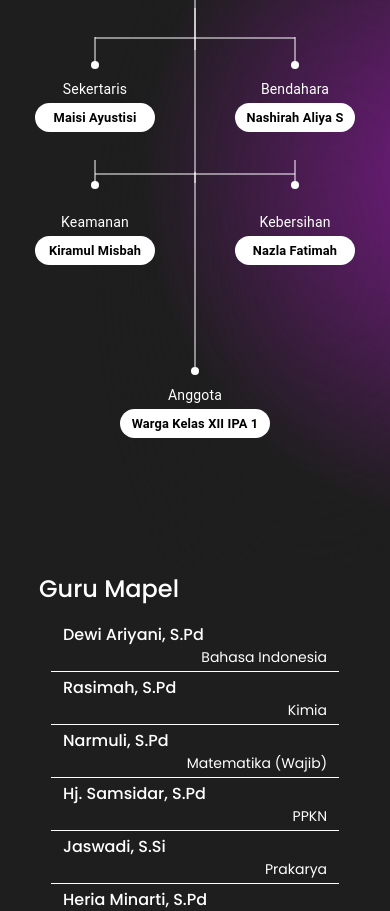
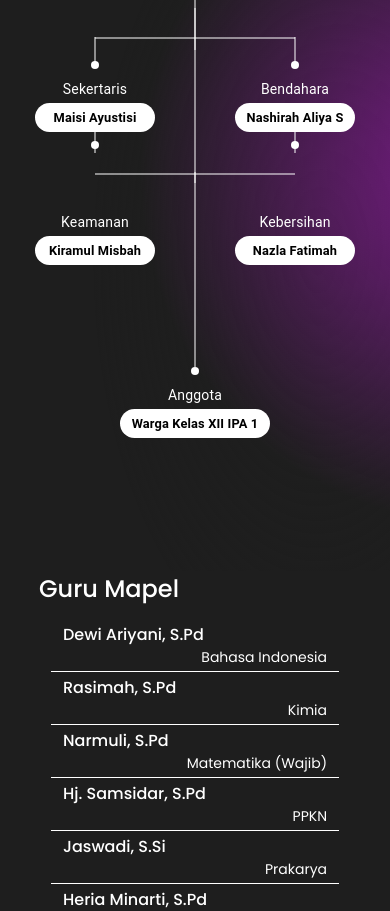
Before and after one commit to audya774/web-class-GTO, a React (Vite) app: page / in a window 390 px wide. Shown: the part 1483-2394 px from the top of the page. Built offline with nearby package versions, Linux system fonts and the light colour scheme; no server answers; the database is empty.

Commit message:
Update StrukturKelas.jsx

```diff
--- a/src/Pages/StrukturKelas.jsx
+++ b/src/Pages/StrukturKelas.jsx
@@ -22,7 +22,7 @@ const StrukturKelas = () => {
       </div>
 
       <div className="flex flex-col justify-center items-center">
-        <img src="LineVertikal.svg" alt="LineVertikal" data-aos="fade-up" data-aos-duration="550" className="mb-1,15" />
+        <img src="LineVertikal.svg" alt="LineVertikal" data-aos="fade-up" data-aos-duration="550" className="mb-1.10" />
 
         <div className="lg:flex">
           <img src="LineHorizontal.svg" alt="Line" className="relative top-[-1rem]" data-aos="fade-up" data-aos-duration="600" />
@@ -91,13 +91,13 @@ const StrukturKelas = () => {
           <img src="LineHorizontal.svg" alt="Line" className="relative top-[-16.5rem] hidden lg:flex lg:w-[4.2rem]" data-aos="fade-up" data-aos-duration="600" />
         </div>
 
-        <div className="flex gap-[10.6rem] lg:gap-[23.1rem] relative top-[-18.35rem]" data-aos="fade-up" data-aos-duration="800">
+        <div className="flex gap-[10.6rem] lg:gap-[23.1rem] relative top-[-20.35rem]" data-aos="fade-up" data-aos-duration="800">
           <img src="LineKananKiri.svg" alt="LineKananKiri" />
           <img src="LineKananKiri.svg" alt="LineKananKiri" />
           <img src="LineKananKiri.svg" alt="LineKananKiri" className="hidden lg:flex" />
         </div>
 
-        <div className="flex gap-[10.6rem] relative top-[-19.28rem] lg:gap-[23.1rem]" data-aos="fade-up" data-aos-duration="1000">
+        <div className="flex gap-[10.6rem] relative top-[-21.8rem] lg:gap-[23.1rem]" data-aos="fade-up" data-aos-duration="1000">
           <img src="Circle.svg" alt="Circle" />
           <img src="Circle.svg" alt="Circle" />
           <img src="Circle.svg" alt="Circle" className="hidden lg:flex" />
```
